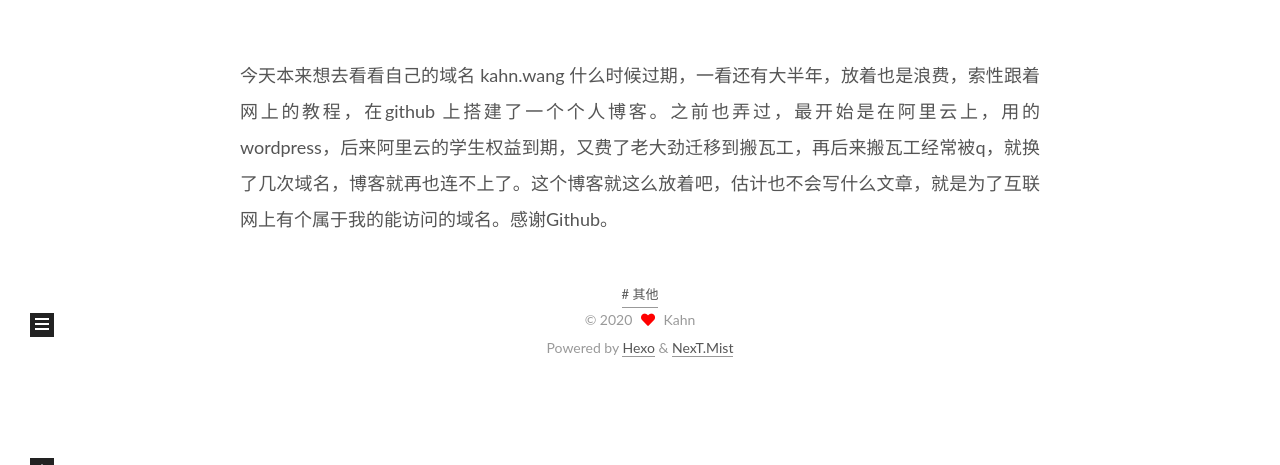
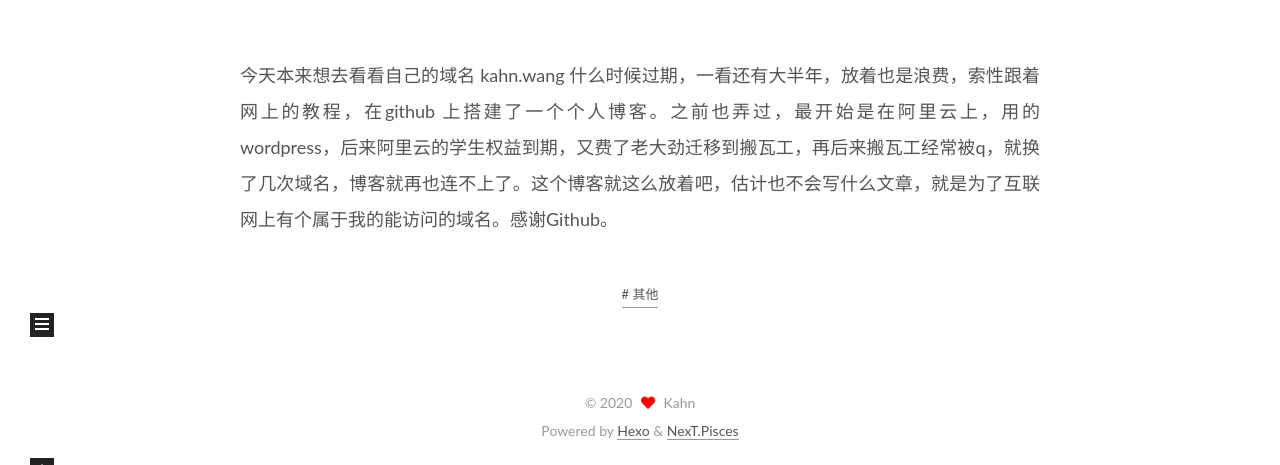
Before and after one commit to w-kahn/w-kahn.github.io, a plain HTML site: page 2020/06/06/hello-world-1/index.html in a window 1280 px wide. Shown: the part 418-883 px from the top of the page. Before the commit the page ends 800 px from the top, so only its background shows below. Drawn offline with Linux system fonts and the light colour scheme.

Commit message:
Site updated: 2020-06-06 18:02:38

```diff
--- a/2020/06/06/hello-world-1/index.html
+++ b/2020/06/06/hello-world-1/index.html
@@ -17,7 +17,7 @@
 
 <script id="hexo-configurations">
     var NexT = window.NexT || {};
-    var CONFIG = {"hostname":"yoursite.com","root":"/","scheme":"Mist","version":"7.8.0","exturl":false,"sidebar":{"position":"left","display":"post","padding":18,"offset":12,"onmobile":false},"copycode":{"enable":false,"show_result":false,"style":null},"back2top":{"enable":true,"sidebar":false,"scrollpercent":false},"bookmark":{"enable":false,"color":"#222","save":"auto"},"fancybox":false,"mediumzoom":false,"lazyload":false,"pangu":false,"comments":{"style":"tabs","active":null,"storage":true,"lazyload":false,"nav":null},"algolia":{"hits":{"per_page":10},"labels":{"input_placeholder":"Search for Posts","hits_empty":"We didn't find any results for the search: ${query}","hits_stats":"${hits} results found in ${time} ms"}},"localsearch":{"enable":false,"trigger":"auto","top_n_per_article":1,"unescape":false,"preload":false},"motion":{"enable":true,"async":false,"transition":{"post_block":"fadeIn","post_header":"slideDownIn","post_body":"slideDownIn","coll_header":"slideLeftIn","sidebar":"slideUpIn"}}};
+    var CONFIG = {"hostname":"yoursite.com","root":"/","scheme":"Pisces","version":"7.8.0","exturl":false,"sidebar":{"position":"left","display":"post","padding":18,"offset":12,"onmobile":false},"copycode":{"enable":false,"show_result":false,"style":null},"back2top":{"enable":true,"sidebar":false,"scrollpercent":false},"bookmark":{"enable":false,"color":"#222","save":"auto"},"fancybox":false,"mediumzoom":false,"lazyload":false,"pangu":false,"comments":{"style":"tabs","active":null,"storage":true,"lazyload":false,"nav":null},"algolia":{"hits":{"per_page":10},"labels":{"input_placeholder":"Search for Posts","hits_empty":"We didn't find any results for the search: ${query}","hits_stats":"${hits} results found in ${time} ms"}},"localsearch":{"enable":false,"trigger":"auto","top_n_per_article":1,"unescape":false,"preload":false},"motion":{"enable":true,"async":false,"transition":{"post_block":"fadeIn","post_header":"slideDownIn","post_body":"slideDownIn","coll_header":"slideLeftIn","sidebar":"slideUpIn"}}};
   </script>
 
   <meta name="description" content="今天本来想去看看自己的域名 kahn.wang 什么时候过期，一看还有大半年，放着也是浪费，索性跟着网上的教程，在github 上搭建了一个个人博客。之前也弄过，最开始是在阿里云上，用的wordpress，后来阿里云的学生权益到期，又费了老大劲迁移到搬瓦工，再后来搬瓦工经常被q，就换了几次域名，博客就再也连不上了。这个博客就这么放着吧，估计也不会写什么文章，就是为了互联网上有个属于我的能访问的域名">
@@ -327,7 +327,7 @@
   </span>
   <span class="author" itemprop="copyrightHolder">Kahn</span>
 </div>
-  <div class="powered-by">Powered by <a href="https://hexo.io/" class="theme-link" rel="noopener" target="_blank">Hexo</a> & <a href="https://mist.theme-next.org/" class="theme-link" rel="noopener" target="_blank">NexT.Mist</a>
+  <div class="powered-by">Powered by <a href="https://hexo.io/" class="theme-link" rel="noopener" target="_blank">Hexo</a> & <a href="https://pisces.theme-next.org/" class="theme-link" rel="noopener" target="_blank">NexT.Pisces</a>
   </div>
 
 
@@ -353,7 +353,7 @@
 <script src="/js/motion.js"></script>
 
 
-<script src="/js/schemes/muse.js"></script>
+<script src="/js/schemes/pisces.js"></script>
 
 
 <script src="/js/next-boot.js"></script>
```
Also changed, not shown: archives/2020/06/index.html (+3 -3 lines), archives/2020/index.html (+3 -3 lines), archives/index.html (+3 -3 lines), index.html (+3 -3 lines), tags/其他/index.html (+3 -3 lines).
